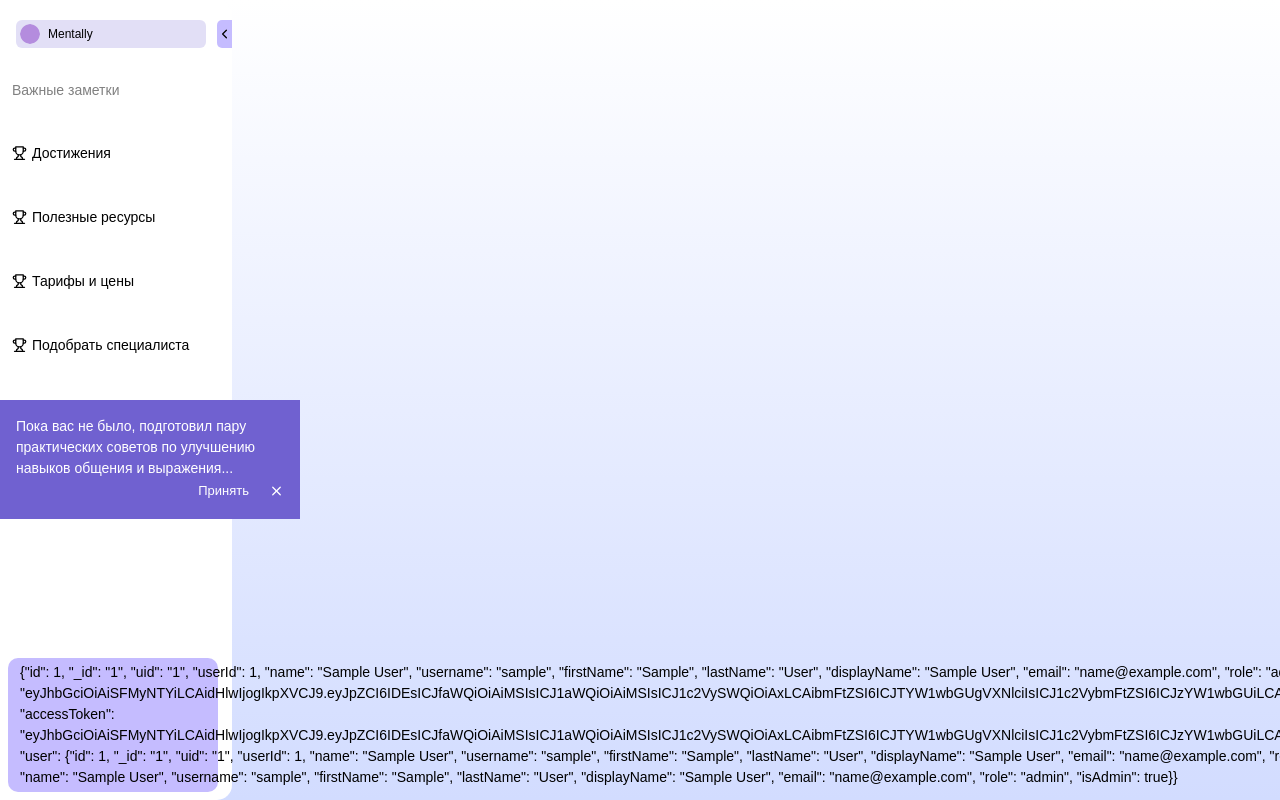
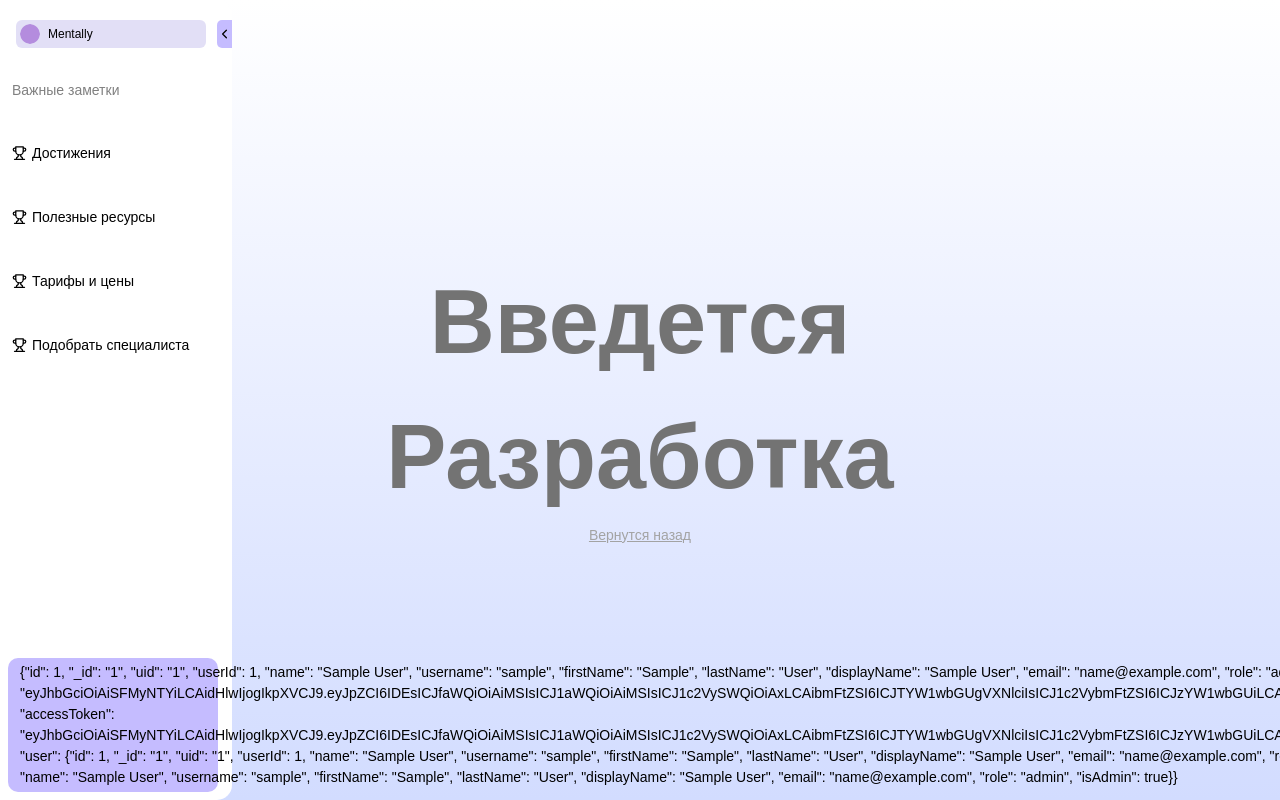
Before and after one commit to Bashkanitto/Mentally-vite, a React (Vite) app: page /techWorks in a window 1280 px wide. Shown: the top 800 px of the page. Built offline with nearby package versions, Linux system fonts and the light colour scheme; sample sign-in values are in the browser's storage; the HTML template or start-up script is replaced by a standard one.

Commit message:
final update

```diff
--- a/src/App.jsx
+++ b/src/App.jsx
@@ -3,30 +3,29 @@ import Sidebar from "./components/Sidebar";
 import Welcome from "./pages/Welcome";
 import Chat from "./pages/Chat";
 import { useState } from "react";
+import TechWorks from "./pages/TechWorks";
 
 function App() {
   const [promptIndex, setPromptIndex] = useState(0);
-  const [activeNotification, setActiveNotification] = useState(true);
+  const [activeNotification, setActiveNotification] = useState(false);
 
   return (
     <>
-      <Sidebar
-        activeNotification={activeNotification}
-        setActiveNotification={setActiveNotification}
-        promptIndex={promptIndex}
-        setPromptIndex={setPromptIndex}
-      />
+      <Sidebar promptIndex={promptIndex} setPromptIndex={setPromptIndex} />
       <Routes>
-        <Route
-          path="/"
-          element={<Welcome setActiveNotification={setActiveNotification} />}
-        />
+        <Route path="/" element={<Welcome />} />
         <Route
           path="/chat"
           element={
-            <Chat promptIndex={promptIndex} setPromptIndex={setPromptIndex} />
+            <Chat
+              setActiveNotification={setActiveNotification}
+              activeNotification={activeNotification}
+              promptIndex={promptIndex}
+              setPromptIndex={setPromptIndex}
+            />
           }
         />
+        <Route path="/techWorks" element={<TechWorks />} />
       </Routes>
     </>
   );
--- a/src/components/Notification.jsx
+++ b/src/components/Notification.jsx
@@ -7,7 +7,7 @@ const Notification = ({ setActiveNotification, activeNotification }) => {
       style={{
         transform: activeNotification
           ? "translateX(0px)"
-          : "translateX(-400px)",
+          : "translateX(-300px)",
       }}
       className=" duration-200 absolute top-1/2 z-20 text-white left-0 w-[300px] bg-[#7061D0] p-4"
     >
--- a/src/components/Sidebar.jsx
+++ b/src/components/Sidebar.jsx
@@ -3,15 +3,9 @@ import { ChevronLeft, ChevronRight, Trophy } from "lucide-react";
 import { useEffect, useState } from "react";
 import { Footer } from "./Footer";
 import CustomSelect from "./CustomSelect";
-import Notification from "./Notification";
 
 // eslint-disable-next-line react/prop-types
-const Sidebar = ({
-  setActiveNotification,
-  activeNotification,
-  setPromptIndex,
-  promptIndex,
-}) => {
+const Sidebar = ({ setPromptIndex, promptIndex }) => {
   const [isOpen, setIsOpen] = useState(true);
   const [user] = useState(localStorage.getItem("user"));
   let isAuthorized = user != "null";
@@ -86,25 +80,25 @@ const Sidebar = ({
           <nav>
             <ul className="flex flex-col gap-10">
               <li>
-                <a href="#">
+                <a href="/techWorks">
                   <Trophy />
                   Достижения
                 </a>
               </li>
               <li>
-                <a href="#">
+                <a href="/techWorks">
                   <Trophy />
                   Полезные ресурсы
                 </a>
               </li>
               <li>
-                <a href="#">
+                <a href="/techWorks">
                   <Trophy />
                   Тарифы и цены
                 </a>
               </li>
               <li>
-                <a href="#">
+                <a href="/techWorks">
                   <Trophy />
                   Подобрать специалиста
                 </a>
@@ -114,12 +108,6 @@ const Sidebar = ({
           {isAuthorized && <Footer />}
         </div>
       </div>
-
-      {/* notification */}
-      <Notification
-        setActiveNotification={setActiveNotification}
-        activeNotification={activeNotification}
-      />
     </>
   );
 };
--- a/src/pages/Chat.jsx
+++ b/src/pages/Chat.jsx
@@ -3,13 +3,25 @@ import { ArrowRight, Mic } from "lucide-react";
 import { Suspense, useEffect, useRef, useState } from "react";
 import Message from "../components/Message";
 import { prompts } from "../components/prompts.js";
+import Notification from "../components/Notification.jsx";
 
 // eslint-disable-next-line react/prop-types
-const Chat = ({ promptIndex, setPromptIndex }) => {
+const Chat = ({
+  setActiveNotification,
+  activeNotification,
+  promptIndex,
+  setPromptIndex,
+}) => {
   const [user] = useState(localStorage.getItem("user"));
   const scrollContainerRef = useRef(null);
 
   const [messages, setMessages] = useState([]);
+
+  useEffect(() => {
+    setTimeout(() => {
+      setActiveNotification(true);
+    }, 4000);
+  }, []);
 
   useEffect(() => {
     const storedMessages = localStorage.getItem("messages");
@@ -117,6 +129,10 @@ const Chat = ({ promptIndex, setPromptIndex }) => {
           </button>
         </form>
       </div>
+      <Notification
+        setActiveNotification={setActiveNotification}
+        activeNotification={activeNotification}
+      />
     </Suspense>
   );
 };
--- /dev/null
+++ b/src/pages/TechWorks.jsx
@@ -0,0 +1,15 @@
+const TechWorks = () => {
+  return (
+    <div className="w-full h-[100vh] flex flex-col justify-center items-center">
+      <h1 className="text-center text-neutral-500">
+        Введется <br />
+        Разработка
+      </h1>
+      <a className="text-neutral-400 underline" href="/chat">
+        Вернутся назад
+      </a>
+    </div>
+  );
+};
+
+export default TechWorks;
--- a/src/pages/Welcome.jsx
+++ b/src/pages/Welcome.jsx
@@ -2,7 +2,7 @@ import { ArrowRight } from "lucide-react";
 import { useState } from "react";
 
 // eslint-disable-next-line react/prop-types
-function Welcome({ setActiveNotification }) {
+function Welcome() {
   const [isModalOpen, setIsModalOpen] = useState();
 
   const handleSubmit = (e) => {
@@ -19,9 +19,7 @@ function Welcome({ setActiveNotification }) {
     const userInput = e.target[0].value;
     if (userInput != "") {
       window.location.href = "/chat";
-      setTimeout(() => {
-        setActiveNotification(true);
-      }, 3000);
+      setTimeout(() => {}, 3000);
     }
   };
 
```
